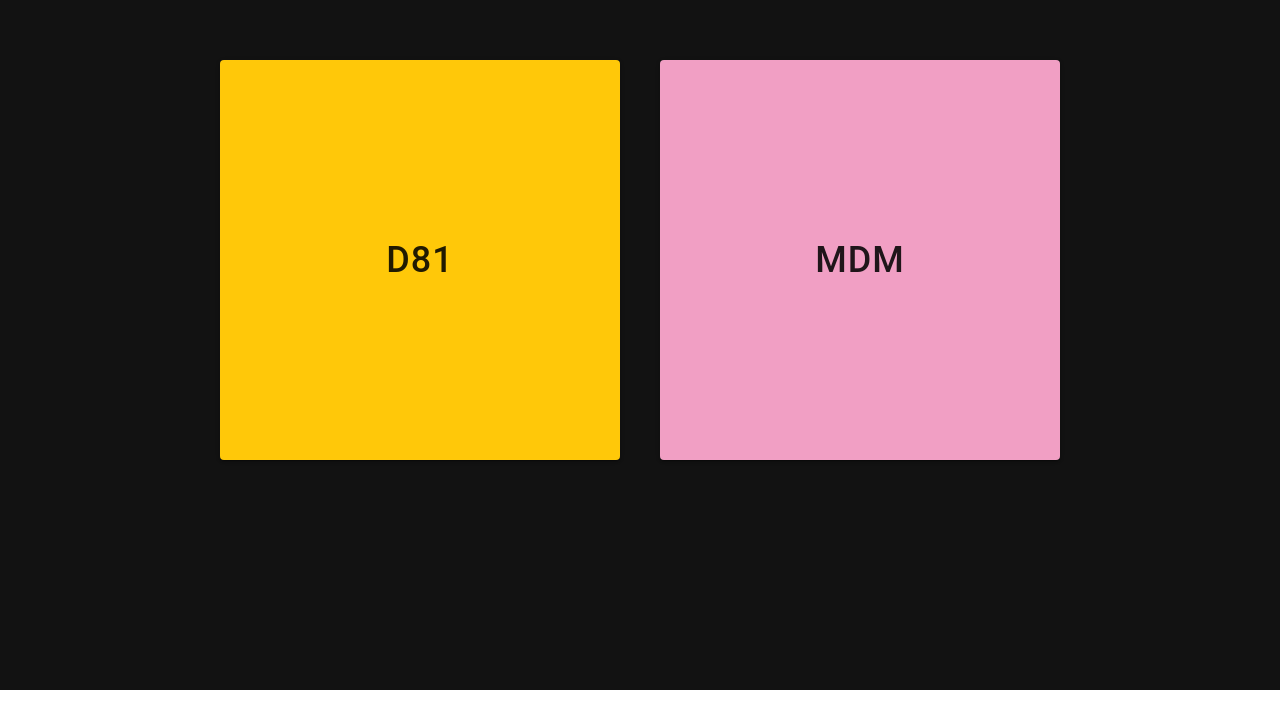
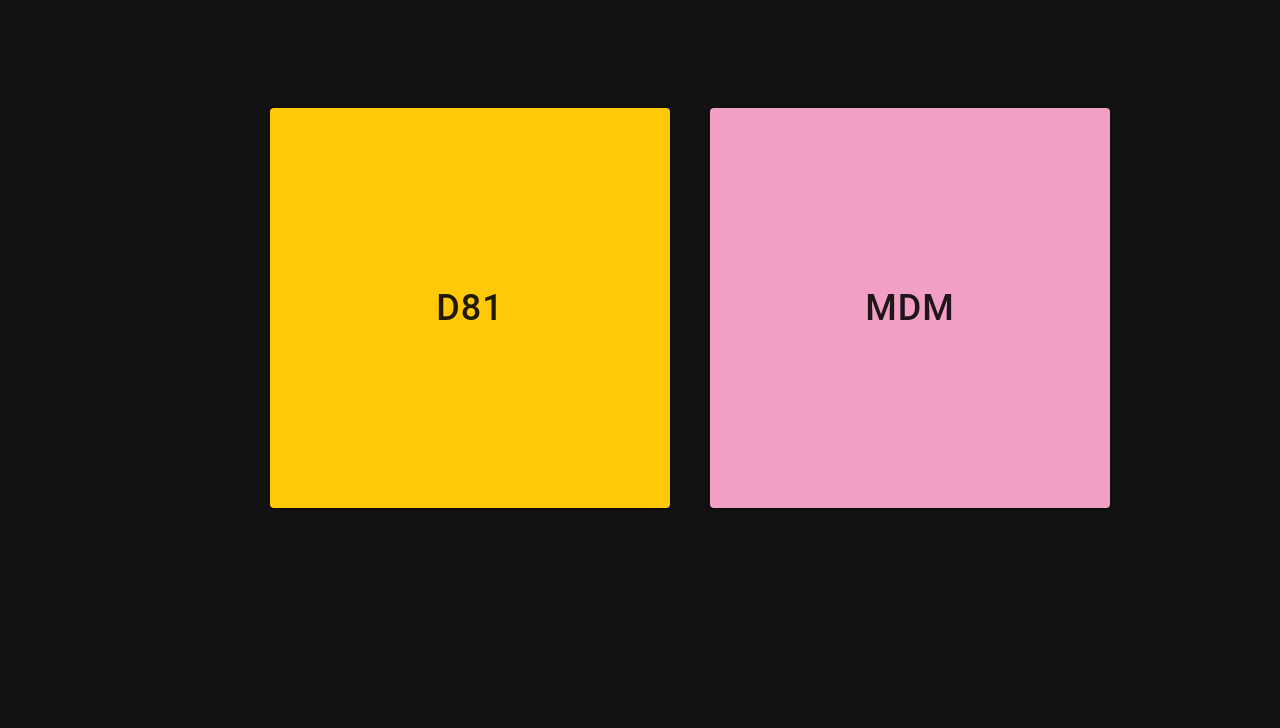
Before and after one commit to DBrdak/roster-builder, a React (Create React App) app: page / in a window 1280 px wide. Shown: the part 110-838 px from the top of the page. Before the commit the page ends 800 px from the top, so only its background shows below. Built offline with nearby package versions, Linux system fonts and the light colour scheme.

Commit message:
Clendar view added

```diff
--- a/src/components/CalendarView.tsx
+++ b/src/components/CalendarView.tsx
@@ -64,7 +64,7 @@ const CalendarView: React.FC<CalendarViewProps> = ({ month, onEventDayClick, onC
 
     const daysOfWeekHeaders = Day.All.map((day) => (
         <TableCell key={day.id}>
-            <Typography variant="body2" style={{width: '30px', textAlign: 'center'}}>{day.shorthand}</Typography>
+            <Typography variant="body2" style={{width: '100%', textAlign: 'center'}}>{day.shorthand}</Typography>
         </TableCell>
     ));
 
--- a/src/main_page/Content.tsx
+++ b/src/main_page/Content.tsx
@@ -60,10 +60,10 @@ export function Content({selectedSpot}: ContentProps) {
             validateOnMount={true}>
             {({handleSubmit, handleChange, values}) => (
                 <Form style={{width: '100%'}} onSubmit={handleSubmit} autoComplete='off'>
-                    <Stack direction={'column'} spacing={2}
+                    <Stack direction={'column'} spacing={5}
                            style={{display: 'flex', justifyContent: 'center', alignItems: 'center'}}>
                         {selectedSpot.length > 0 &&
-                            <FormControl fullWidth color={color}>
+                            <FormControl style={{minWidth: '50%', maxWidth: '75%'}} color={color}>
                                 <InputLabel>Miesiąc</InputLabel>
                                 <Select
                                     color={color}
--- a/src/main_page/MainPage.tsx
+++ b/src/main_page/MainPage.tsx
@@ -1,7 +1,7 @@
-import {Container, Typography, useMediaQuery} from "@mui/material";
+import {Stack, Typography, useMediaQuery} from "@mui/material";
 import {Content} from "./Content";
 import SpotSelection from "./SpotSelection";
-import {useState} from "react";
+import React, {useState} from "react";
 import theme from "../theme";
 
 export function MainPage() {
@@ -9,16 +9,23 @@ export function MainPage() {
     const isMobile = useMediaQuery(theme.breakpoints.down('sm'));
 
     return (
-        <div style={{ margin: 0, padding: 0, backgroundColor: '#121212' }}>
-            <Container style={{
+        <div style={{
+            margin: 0,
+            padding: 0,
+            backgroundColor: '#121212',
+            overflowX: 'hidden',
+            overflowY: 'auto'
+        }}>
+            <Stack
+                spacing={8}
+                style={{
                 minHeight: '100vh',
                 minWidth: '100vw',
                 display: 'flex',
                 padding: '50px',
                 justifyContent: 'center',
                 alignItems: 'center',
-            flexDirection: 'column',
-            gap: 60
+                flexDirection: 'column'
             }}>
                 {isMobile ?
                     <>
@@ -45,7 +52,7 @@ export function MainPage() {
                         </div>
                     </>
                 }
-            </Container>
+            </Stack>
         </div>
     );
 }
```
Also changed, not shown: src/components/MyTextInput.tsx (deleted, +0 -70 lines). Lines whose indentation alone changed are shown as unchanged.
